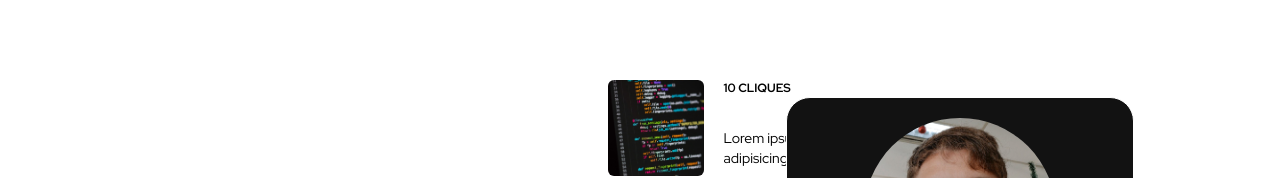
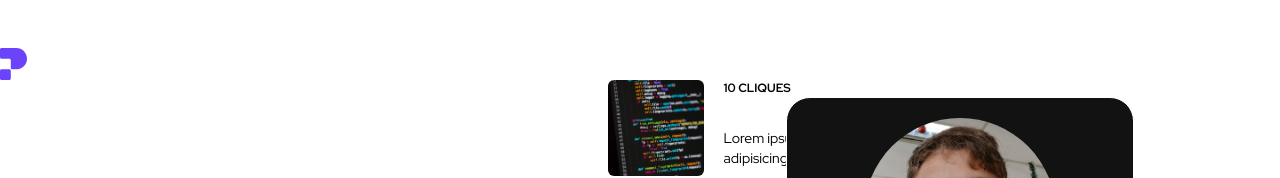
Before and after one commit to flea777/next-projectinbio, a Next.js app: page / in a window 1280 px wide. Shown: the top 178 px of the page. Built offline with nearby package versions, Linux system fonts and the light colour scheme.

Commit message:
Componente: Header

```diff
--- /dev/null
+++ b/src/app/components/landing-page/Header.tsx
@@ -0,0 +1,16 @@
+import { Button } from '../ui/Button'
+
+export function Header() {
+  return (
+    <div className="absolute top-0 left-0 right-0 max-w-7xl mx-auto flex items-center justify-between py-10">
+      <div className="flex items-center gap-4">
+        <img src="/logo.svg" alt="ProjectInBio logo" />
+        <h3 className="text-white text-2xl font-bold">ProjectInBio</h3>
+      </div>
+      <div className="flex items-center gap-4">
+        <Button>Minha página</Button>
+        <Button>Sair</Button>
+      </div>
+    </div>
+  )
+}
--- a/src/app/page.tsx
+++ b/src/app/page.tsx
@@ -1,9 +1,11 @@
+import { Header } from './components/landing-page/Header'
 import { Hero } from './components/landing-page/Hero'
 
 export default function Home() {
   return (
     <div className="max-w-7xl mx-auto">
-    <Hero />
+      <Header />
+      <Hero />
     </div>
   )
 }
```
Also changed, not shown: public/logo.svg (added), public/react-16-svgrepo-com.svg (deleted).
